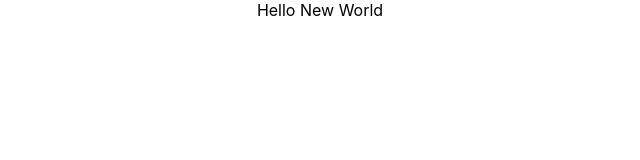
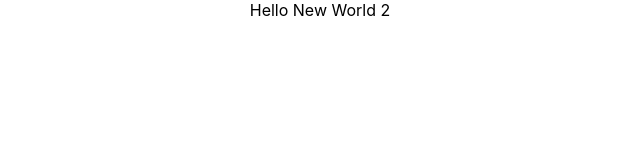
Before and after one commit to ItaloMOraesAlmeida/testLint, a React (Create React App) app: page / in a window 1280 px wide. Shown: the top 160 px of the page, without its empty margins (320-960 px from the left). Built offline with nearby package versions, Linux system fonts and the light colour scheme.

Commit message:
:rocket:(feat): test

```diff
--- a/src/App.jsx
+++ b/src/App.jsx
@@ -2,7 +2,7 @@ import React from 'react';
 import './App.css';
 
 function App() {
-  return <div className="App">Hello New World</div>;
+  return <div className="App">Hello New World 2</div>;
 }
 
 export default App;
```
